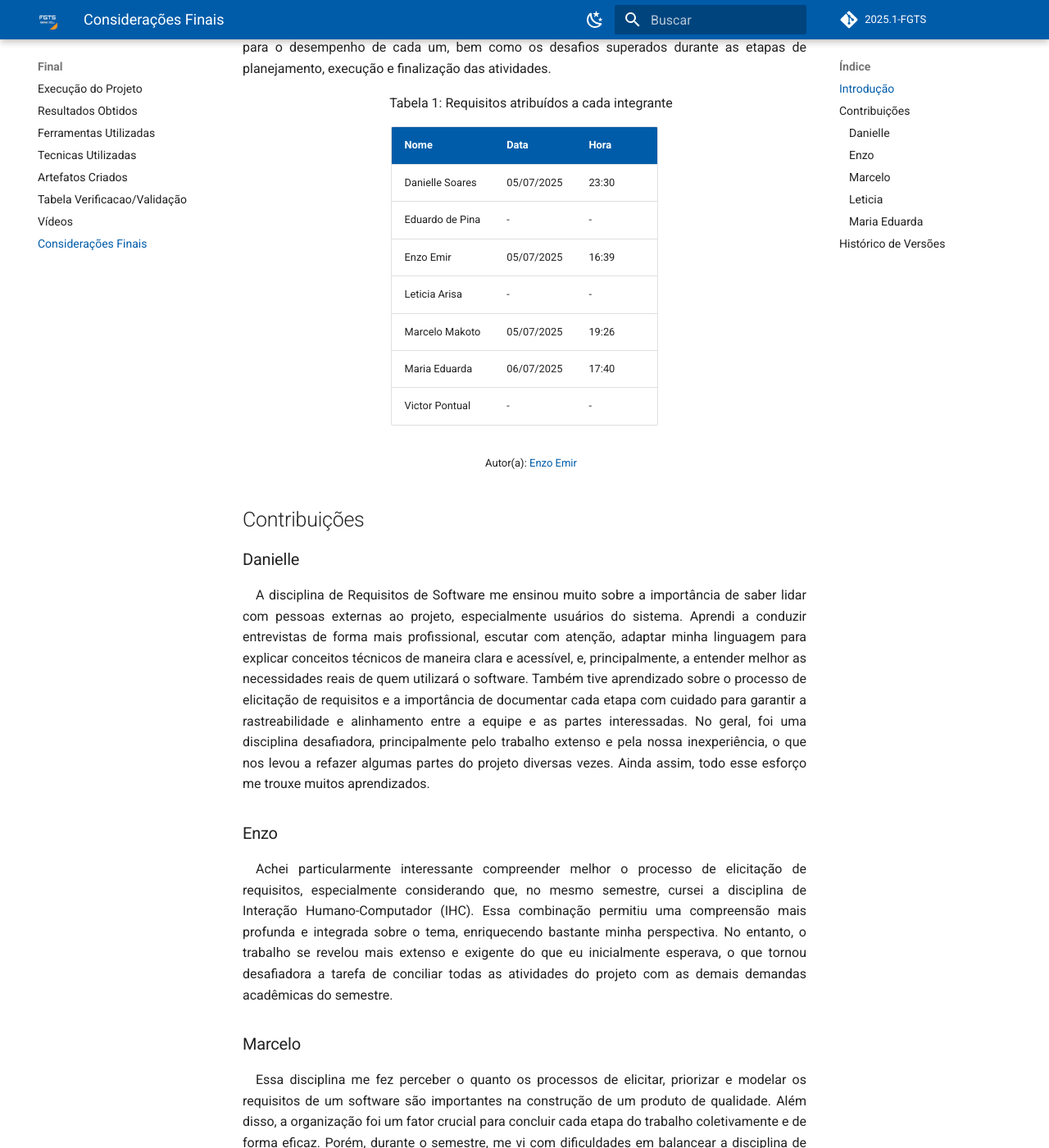
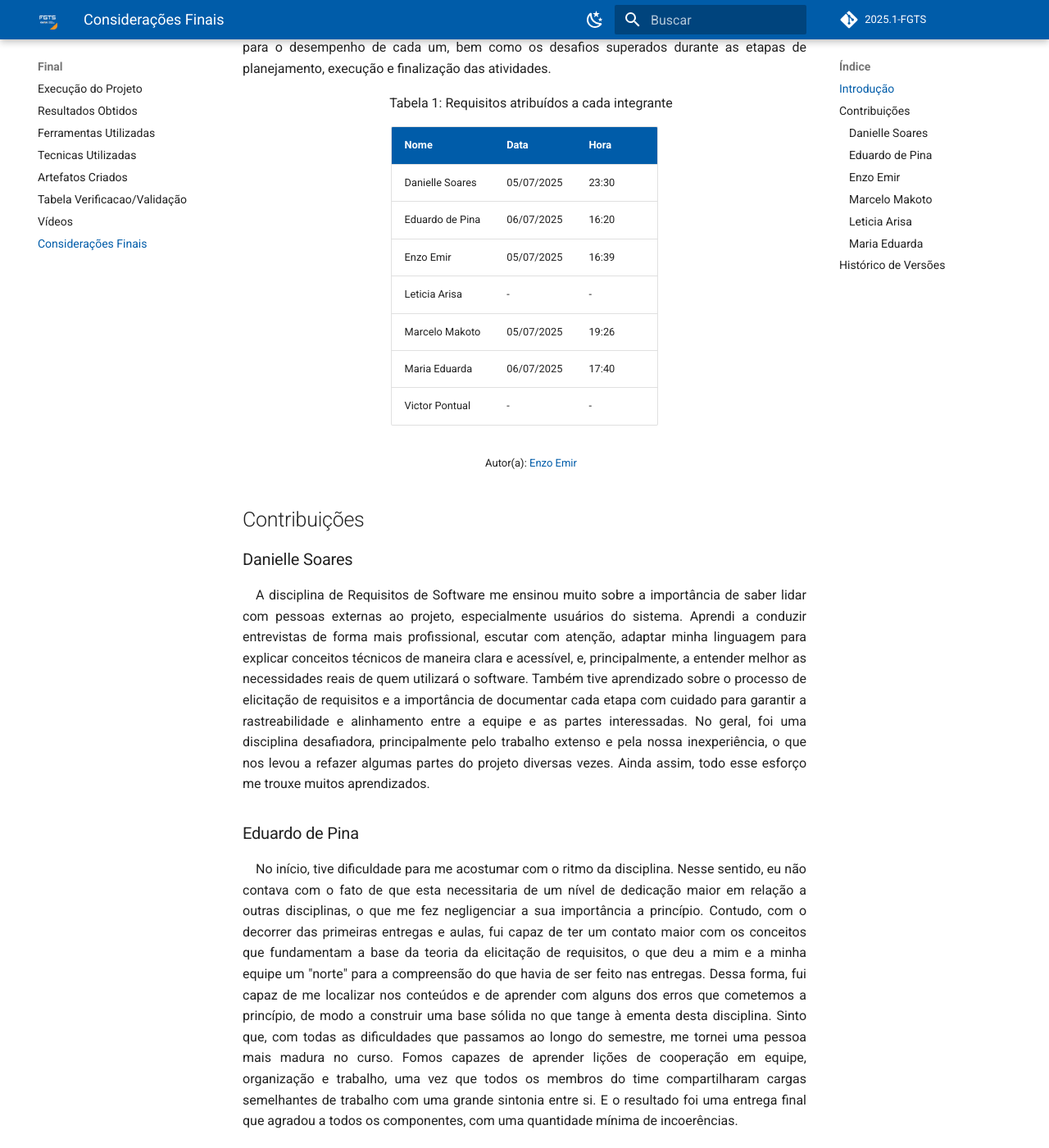
Before and after one commit to eduardodpms/REQ-FGTS, an MkDocs documentation site: the page built from docs/Final/Consideracoes.md, in a window 1280 px wide and 1400 px high, scrolled down 310 px. Shown: the whole window at 82% size. Built offline with MkDocs 1.6.1 and Material for MkDocs 9.7.7, drawn with Linux system fonts in a browser that asks for light colours; comment, search, counter and statistics services are not loaded; some of the changed text lies outside the part shown.

Commit message:
docs: adicionar considerações

```diff
--- a/docs/Final/Consideracoes.md
+++ b/docs/Final/Consideracoes.md
@@ -24,8 +24,8 @@ Nesta seção, cada integrante da equipe compartilha, de forma individual, as pr
     </tr>
     <tr>
       <td> Eduardo de Pina </td>
-      <td> - </td>
-      <td> - </td>
+      <td> 06/07/2025 </td>
+      <td> 16:20 </td>
     </tr>
     <tr>
       <td> Enzo Emir </td>
@@ -62,19 +62,23 @@ Nesta seção, cada integrante da equipe compartilha, de forma individual, as pr
 
 ## Contribuições
 
-### Danielle
+### Danielle Soares
 
 A disciplina de Requisitos de Software me ensinou muito sobre a importância de saber lidar com pessoas externas ao projeto, especialmente usuários do sistema. Aprendi a conduzir entrevistas de forma mais profissional, escutar com atenção, adaptar minha linguagem para explicar conceitos técnicos de maneira clara e acessível, e, principalmente, a entender melhor as necessidades reais de quem utilizará o software. Também tive aprendizado sobre o processo de elicitação de requisitos e a importância de documentar cada etapa com cuidado para garantir a rastreabilidade e alinhamento entre a equipe e as partes interessadas. No geral, foi uma disciplina desafiadora, principalmente pelo trabalho extenso e pela nossa inexperiência, o que nos levou a refazer algumas partes do projeto diversas vezes. Ainda assim, todo esse esforço me trouxe muitos aprendizados.
 
-### Enzo
+### Eduardo de Pina
+
+No início, tive dificuldade para me acostumar com o ritmo da disciplina. Nesse sentido, eu não contava com o fato de que esta necessitaria de um nível de dedicação maior em relação a outras disciplinas, o que me fez negligenciar a sua importância a princípio. Contudo, com o decorrer das primeiras entregas e aulas, fui capaz de ter um contato maior com os conceitos que fundamentam a base da teoria da elicitação de requisitos, o que deu a mim e a minha equipe um "norte" para a compreensão do que havia de ser feito nas entregas. Dessa forma, fui capaz de me localizar nos conteúdos e de aprender com alguns dos erros que cometemos a princípio, de modo a construir uma base sólida no que tange à ementa desta disciplina. Sinto que, com todas as dificuldades que passamos ao longo do semestre, me tornei uma pessoa mais madura no curso. Fomos capazes de aprender lições de cooperação em equipe, organização e trabalho, uma vez que todos os membros do time compartilharam cargas semelhantes de trabalho com uma grande sintonia entre si. E o resultado foi uma entrega final que agradou a todos os componentes, com uma quantidade mínima de incoerências.
+
+### Enzo Emir
 
 Achei particularmente interessante compreender melhor o processo de elicitação de requisitos, especialmente considerando que, no mesmo semestre, cursei a disciplina de Interação Humano-Computador (IHC). Essa combinação permitiu uma compreensão mais profunda e integrada sobre o tema, enriquecendo bastante minha perspectiva. No entanto, o trabalho se revelou mais extenso e exigente do que eu inicialmente esperava, o que tornou desafiadora a tarefa de conciliar todas as atividades do projeto com as demais demandas acadêmicas do semestre.
 
-### Marcelo
+### Marcelo Makoto
 
 Essa disciplina me fez perceber o quanto os processos de elicitar, priorizar e modelar os requisitos de um software são importantes na construção de um produto de qualidade. Além disso, a organização foi um fator crucial para concluir cada etapa do trabalho coletivamente e de forma eficaz. Porém, durante o semestre, me vi com dificuldades em balancear a disciplina de Requisitos de Software com as demais por conta da extensão e complexidade de cada etapa do projeto.
 
-### Leticia
+### Leticia Arisa
 
 A disciplina de Requisitos de Software foi fundamental para que eu aprendesse a identificar e entender melhor as necessidades dos usuários. Aprendi a realizar a elicitação de requisitos de forma estruturada, utilizando técnicas adequadas para garantir clareza e alinhamento com as partes interessadas. Também compreendi a importância da priorização dos requisitos, da documentação com rastreabilidade e da validação contínua ao longo do projeto. A prototipação foi essencial para visualizar soluções e ajustar expectativas. Além disso, a disciplina destacou o valor da comunicação eficiente e do trabalho em equipe. Apesar de ser bastante desafiadora, por envolver muitas etapas e entregas, trouxe aprendizados valiosos para minha formação na área de desenvolvimento de software.
 
@@ -93,3 +97,4 @@ Na disciplina de Requisitos de Software, percebi o quanto é fundamental um bom
 | `1.3`    | 05/07/2025 | Adição da minha consideração |  [Danielle Soares](https://github.com/danielle-soaress)   | [Leticia Arisa](https://github.com/Leticia-Arisa-K-Higa) |
 | `1.4`    | 06/07/2025 | Adição da minha consideração |  [Leticia Arisa](https://github.com/Leticia-Arisa-K-Higa)   | [Danielle Soares](https://github.com/danielle-soaress) |
 | `1.5`    | 06/07/2025 | Adição da minha consideração |  [Maria Eduarda](https://github.com/dudaa28)   | [Victor Pontual](https://github.com/VictorPontual) |
+| `1.6`    | 06/07/2025 | Adição da minha consideração |  [Eduardo de Pina](https://github.com/eduardodpms)   | [Maria Eduarda](https://github.com/dudaa28) |
```
